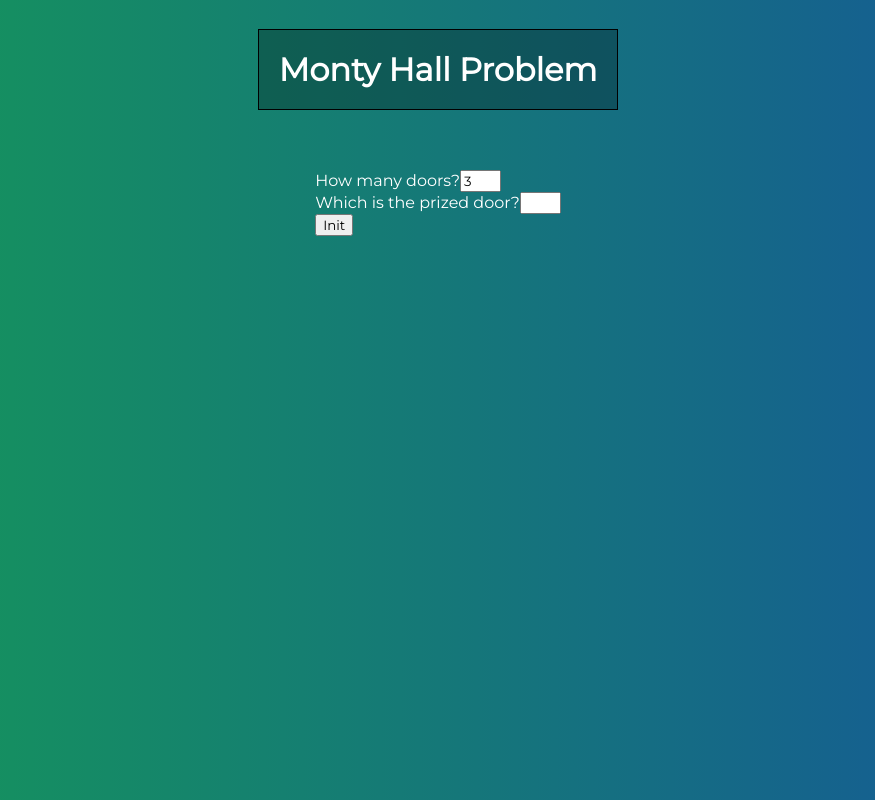
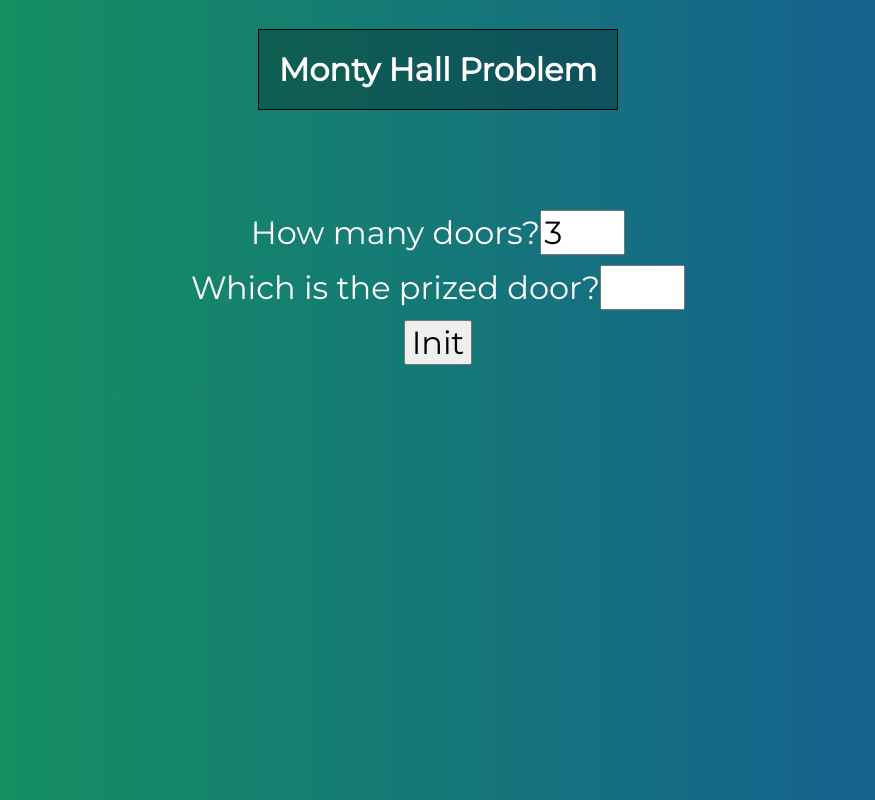
Before and after one commit to brenomachadodomonte/vue_monty_hall, a Vue app: page / in a window 1280 px wide. Shown: the whole page, without its empty margins (202-1077 px from the left). Built offline with nearby package versions, Linux system fonts and the light colour scheme.

Commit message:
Creating CSS style for form

```diff
--- a/src/App.vue
+++ b/src/App.vue
@@ -60,4 +60,18 @@ body {
   padding: 20px;
   margin-bottom: 60px;
 }
+
+.form {
+  display: flex;
+  flex-direction: column;
+  justify-content: center;
+  align-items: center;
+  margin-top: 40px;
+}
+
+.form, .form button, .form input {
+  margin-bottom: 10px;
+  font-size: 2rem;
+
+}
 </style>
```
